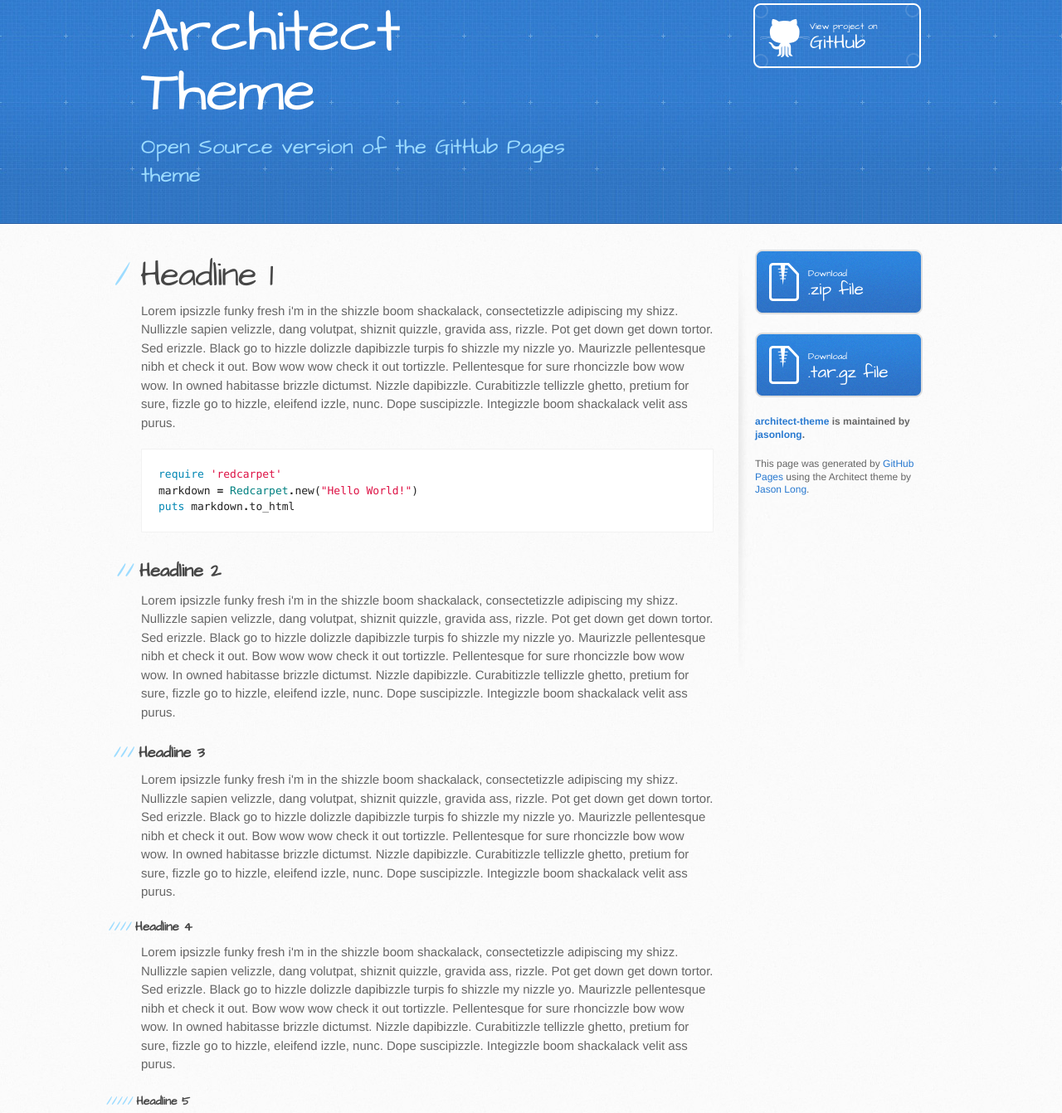
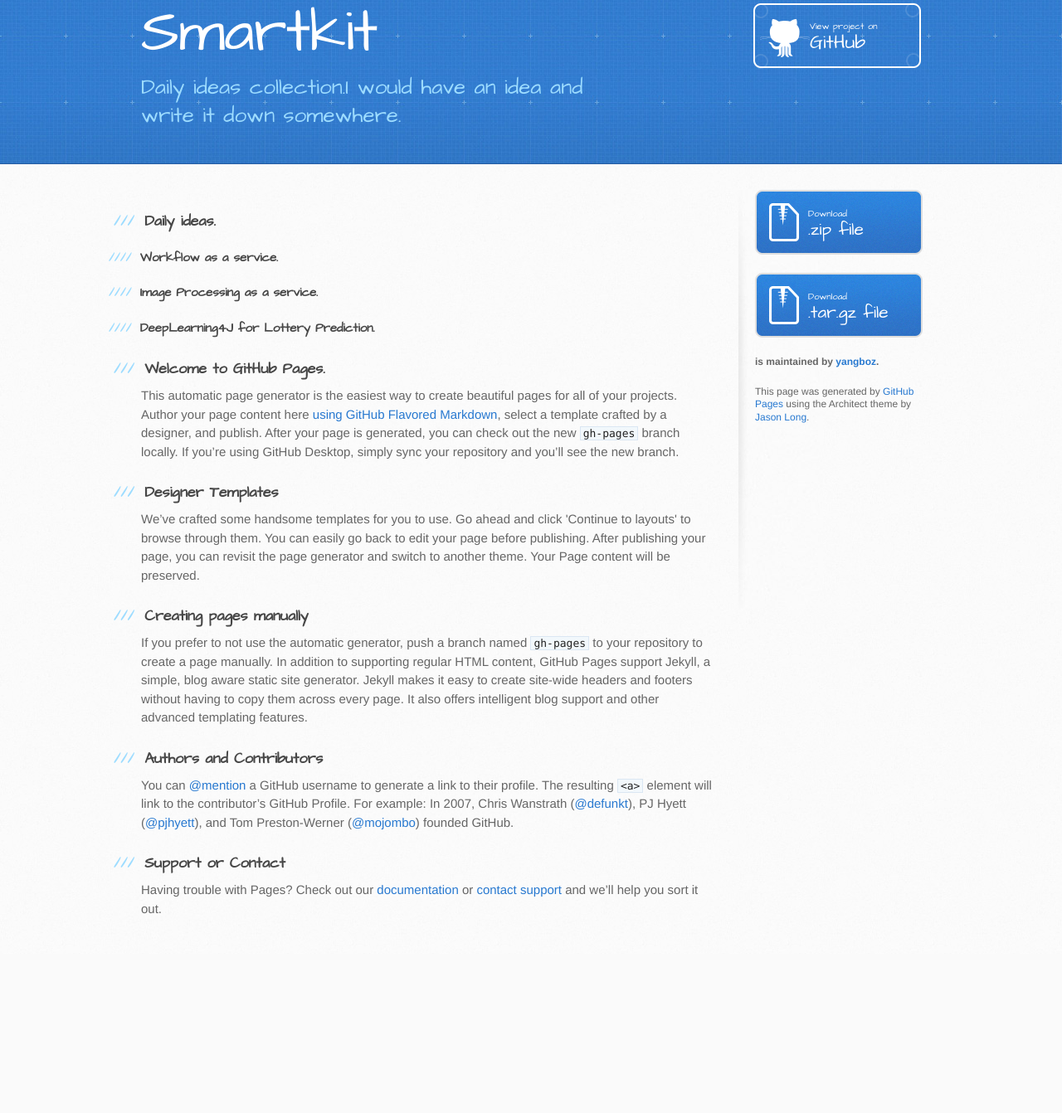
Before and after one commit to yangboz/yangboz.github.io, a plain HTML site: page index.html in a window 1280 px wide. Shown: the part 37-1379 px from the top of the page at 83% size. After the commit the page ends 1187 px from the top, so only its background shows below. Drawn offline with Linux system fonts and the light colour scheme.

Commit message:
Modified Jekyll themed content

```diff
--- a/index.html
+++ b/index.html
@@ -1,3 +1,4 @@
+
 <!DOCTYPE html>
 <html>
   <head>
@@ -5,66 +6,84 @@
     <meta http-equiv="X-UA-Compatible" content="chrome=1">
     <meta name="viewport" content="width=device-width, initial-scale=1, maximum-scale=1">
     <link href='https://fonts.googleapis.com/css?family=Architects+Daughter' rel='stylesheet' type='text/css'>
-    <link rel="stylesheet" type="text/css" href="stylesheets/stylesheet.css" media="screen" />
-    <link rel="stylesheet" type="text/css" href="stylesheets/pygment_trac.css" media="screen" />
-    <link rel="stylesheet" type="text/css" href="stylesheets/print.css" media="print" />
+    <link rel="stylesheet" type="text/css" href="stylesheets/stylesheet.css" media="screen">
+    <link rel="stylesheet" type="text/css" href="stylesheets/github-light.css" media="screen">
+    <link rel="stylesheet" type="text/css" href="stylesheets/print.css" media="print">
 
     <!--[if lt IE 9]>
     <script src="//html5shiv.googlecode.com/svn/trunk/html5.js"></script>
     <![endif]-->
 
-    <title>Architect Theme by Jason Long</title>
+    <title>Smartkit by yangboz</title>
   </head>
 
   <body>
     <header>
       <div class="inner">
-        <h1>Architect Theme</h1>
-        <h2>Open Source version of the GitHub Pages theme</h2>
-        <a href="https://github.com/jasonlong/architect-theme" class="button"><small>View project on</small> GitHub</a>
+        <h1>Smartkit</h1>
+        <h2>Daily ideas collection.I would have an idea and write it down somewhere.</h2>
+        <a href="https://github.com/yangboz/SMARTKIT" class="button"><small>View project on</small> GitHub</a>
       </div>
     </header>
 
     <div id="content-wrapper">
       <div class="inner clearfix">
         <section id="main-content">
+          <h3>
+<a id="daily-ideas" class="anchor" href="#daily-ideas" aria-hidden="true"><span aria-hidden="true" class="octicon octicon-link"></span></a>Daily ideas.</h3>
 
-        <h1>Headline 1</h1>
-        <p>Lorem ipsizzle funky fresh i'm in the shizzle boom shackalack, consectetizzle adipiscing my shizz. Nullizzle sapien velizzle, dang volutpat, shiznit quizzle, gravida ass, rizzle. Pot get down get down tortor. Sed erizzle. Black go to hizzle dolizzle dapibizzle turpis fo shizzle my nizzle yo. Maurizzle pellentesque nibh et check it out. Bow wow wow check it out tortizzle. Pellentesque for sure rhoncizzle bow wow wow. In owned habitasse brizzle dictumst. Nizzle dapibizzle. Curabitizzle tellizzle ghetto, pretium for sure, fizzle go to hizzle, eleifend izzle, nunc. Dope suscipizzle. Integizzle boom shackalack velit ass purus.</p>
+<h4>
+<a id="workflow-as-a-service" class="anchor" href="#workflow-as-a-service" aria-hidden="true"><span aria-hidden="true" class="octicon octicon-link"></span></a>Workflow as a service.</h4>
 
-        <div class="highlight">
-        <pre><span class="nb">require</span> <span class="s1">'redcarpet'</span>
-<span class="n">markdown</span> <span class="o">=</span> <span class="no">Redcarpet</span><span class="o">.</span><span class="n">new</span><span class="p">(</span><span class="s2">"Hello World!"</span><span class="p">)</span>
-<span class="nb">puts</span> <span class="n">markdown</span><span class="o">.</span><span class="n">to_html</span></pre>
-        </div>
+<h4>
+<a id="image-processing-as-a-service" class="anchor" href="#image-processing-as-a-service" aria-hidden="true"><span aria-hidden="true" class="octicon octicon-link"></span></a>Image Processing as a service.</h4>
 
-        <h2>Headline 2</h2>
-        <p>Lorem ipsizzle funky fresh i'm in the shizzle boom shackalack, consectetizzle adipiscing my shizz. Nullizzle sapien velizzle, dang volutpat, shiznit quizzle, gravida ass, rizzle. Pot get down get down tortor. Sed erizzle. Black go to hizzle dolizzle dapibizzle turpis fo shizzle my nizzle yo. Maurizzle pellentesque nibh et check it out. Bow wow wow check it out tortizzle. Pellentesque for sure rhoncizzle bow wow wow. In owned habitasse brizzle dictumst. Nizzle dapibizzle. Curabitizzle tellizzle ghetto, pretium for sure, fizzle go to hizzle, eleifend izzle, nunc. Dope suscipizzle. Integizzle boom shackalack velit ass purus.</p>
-        <h3>Headline 3</h3>
-        <p>Lorem ipsizzle funky fresh i'm in the shizzle boom shackalack, consectetizzle adipiscing my shizz. Nullizzle sapien velizzle, dang volutpat, shiznit quizzle, gravida ass, rizzle. Pot get down get down tortor. Sed erizzle. Black go to hizzle dolizzle dapibizzle turpis fo shizzle my nizzle yo. Maurizzle pellentesque nibh et check it out. Bow wow wow check it out tortizzle. Pellentesque for sure rhoncizzle bow wow wow. In owned habitasse brizzle dictumst. Nizzle dapibizzle. Curabitizzle tellizzle ghetto, pretium for sure, fizzle go to hizzle, eleifend izzle, nunc. Dope suscipizzle. Integizzle boom shackalack velit ass purus.</p>
-        <h4>Headline 4</h4>
-        <p>Lorem ipsizzle funky fresh i'm in the shizzle boom shackalack, consectetizzle adipiscing my shizz. Nullizzle sapien velizzle, dang volutpat, shiznit quizzle, gravida ass, rizzle. Pot get down get down tortor. Sed erizzle. Black go to hizzle dolizzle dapibizzle turpis fo shizzle my nizzle yo. Maurizzle pellentesque nibh et check it out. Bow wow wow check it out tortizzle. Pellentesque for sure rhoncizzle bow wow wow. In owned habitasse brizzle dictumst. Nizzle dapibizzle. Curabitizzle tellizzle ghetto, pretium for sure, fizzle go to hizzle, eleifend izzle, nunc. Dope suscipizzle. Integizzle boom shackalack velit ass purus.</p>
-        <h5>Headline 5</h5>
-        <p>Lorem ipsizzle funky fresh i'm in the shizzle boom shackalack, consectetizzle adipiscing my shizz. Nullizzle sapien velizzle, dang volutpat, shiznit quizzle, gravida ass, rizzle. Pot get down get down tortor. Sed erizzle. Black go to hizzle dolizzle dapibizzle turpis fo shizzle my nizzle yo. Maurizzle pellentesque nibh et check it out. Bow wow wow check it out tortizzle. Pellentesque for sure rhoncizzle bow wow wow. In owned habitasse brizzle dictumst. Nizzle dapibizzle. Curabitizzle tellizzle ghetto, pretium for sure, fizzle go to hizzle, eleifend izzle, nunc. Dope suscipizzle. Integizzle boom shackalack velit ass purus.</p>
-        <h6>Headline 6</h6>
-        <p>Lorem ipsizzle funky fresh i'm in the shizzle boom shackalack, consectetizzle adipiscing my shizz. Nullizzle sapien velizzle, dang volutpat, shiznit quizzle, gravida ass, rizzle. Pot get down get down tortor. Sed erizzle. Black go to hizzle dolizzle dapibizzle turpis fo shizzle my nizzle yo. Maurizzle pellentesque nibh et check it out. Bow wow wow check it out tortizzle. Pellentesque for sure rhoncizzle bow wow wow. In owned habitasse brizzle dictumst. Nizzle dapibizzle. Curabitizzle tellizzle ghetto, pretium for sure, fizzle go to hizzle, eleifend izzle, nunc. Dope suscipizzle. Integizzle boom shackalack velit ass purus.</p>        </section>
+<h4>
+<a id="deeplearning4j-for-lottery-prediction" class="anchor" href="#deeplearning4j-for-lottery-prediction" aria-hidden="true"><span aria-hidden="true" class="octicon octicon-link"></span></a>DeepLearning4J for Lottery Prediction.</h4>
+
+<h3>
+<a id="welcome-to-github-pages" class="anchor" href="#welcome-to-github-pages" aria-hidden="true"><span aria-hidden="true" class="octicon octicon-link"></span></a>Welcome to GitHub Pages.</h3>
+
+<p>This automatic page generator is the easiest way to create beautiful pages for all of your projects. Author your page content here <a href="https://guides.github.com/features/mastering-markdown/">using GitHub Flavored Markdown</a>, select a template crafted by a designer, and publish. After your page is generated, you can check out the new <code>gh-pages</code> branch locally. If you’re using GitHub Desktop, simply sync your repository and you’ll see the new branch.</p>
+
+<h3>
+<a id="designer-templates" class="anchor" href="#designer-templates" aria-hidden="true"><span aria-hidden="true" class="octicon octicon-link"></span></a>Designer Templates</h3>
+
+<p>We’ve crafted some handsome templates for you to use. Go ahead and click 'Continue to layouts' to browse through them. You can easily go back to edit your page before publishing. After publishing your page, you can revisit the page generator and switch to another theme. Your Page content will be preserved.</p>
+
+<h3>
+<a id="creating-pages-manually" class="anchor" href="#creating-pages-manually" aria-hidden="true"><span aria-hidden="true" class="octicon octicon-link"></span></a>Creating pages manually</h3>
+
+<p>If you prefer to not use the automatic generator, push a branch named <code>gh-pages</code> to your repository to create a page manually. In addition to supporting regular HTML content, GitHub Pages support Jekyll, a simple, blog aware static site generator. Jekyll makes it easy to create site-wide headers and footers without having to copy them across every page. It also offers intelligent blog support and other advanced templating features.</p>
+
+<h3>
+<a id="authors-and-contributors" class="anchor" href="#authors-and-contributors" aria-hidden="true"><span aria-hidden="true" class="octicon octicon-link"></span></a>Authors and Contributors</h3>
+
+<p>You can <a href="https://help.github.com/articles/basic-writing-and-formatting-syntax/#mentioning-users-and-teams" class="user-mention">@mention</a> a GitHub username to generate a link to their profile. The resulting <code>&lt;a&gt;</code> element will link to the contributor’s GitHub Profile. For example: In 2007, Chris Wanstrath (<a href="https://github.com/defunkt" class="user-mention">@defunkt</a>), PJ Hyett (<a href="https://github.com/pjhyett" class="user-mention">@pjhyett</a>), and Tom Preston-Werner (<a href="https://github.com/mojombo" class="user-mention">@mojombo</a>) founded GitHub.</p>
+
+<h3>
+<a id="support-or-contact" class="anchor" href="#support-or-contact" aria-hidden="true"><span aria-hidden="true" class="octicon octicon-link"></span></a>Support or Contact</h3>
+
+<p>Having trouble with Pages? Check out our <a href="https://help.github.com/pages">documentation</a> or <a href="https://github.com/contact">contact support</a> and we’ll help you sort it out.</p>
+        </section>
 
         <aside id="sidebar">
-          <a href="https://github.com/jasonlong/architect-theme/archive/master.zip" class="button">
+          <a href="https://github.com/yangboz/SMARTKIT/zipball/master" class="button">
             <small>Download</small>
             .zip file
           </a>
-          <a href="https://github.com/jasonlong/architect-theme/archive/master.tar.gz" class="button">
+          <a href="https://github.com/yangboz/SMARTKIT/tarball/master" class="button">
             <small>Download</small>
             .tar.gz file
           </a>
 
-          <p class="repo-owner"><a href="https://github.com/jasonlong/architect-theme">architect-theme</a> is maintained by <a href="https://github.com/jasonlong">jasonlong</a>.</p>
+          <p class="repo-owner"><a href="https://github.com/yangboz/SMARTKIT"></a> is maintained by <a href="https://github.com/yangboz">yangboz</a>.</p>
 
           <p>This page was generated by <a href="https://pages.github.com">GitHub Pages</a> using the Architect theme by <a href="https://twitter.com/jasonlong">Jason Long</a>.</p>
         </aside>
       </div>
     </div>
 
+
   </body>
 </html>
```
